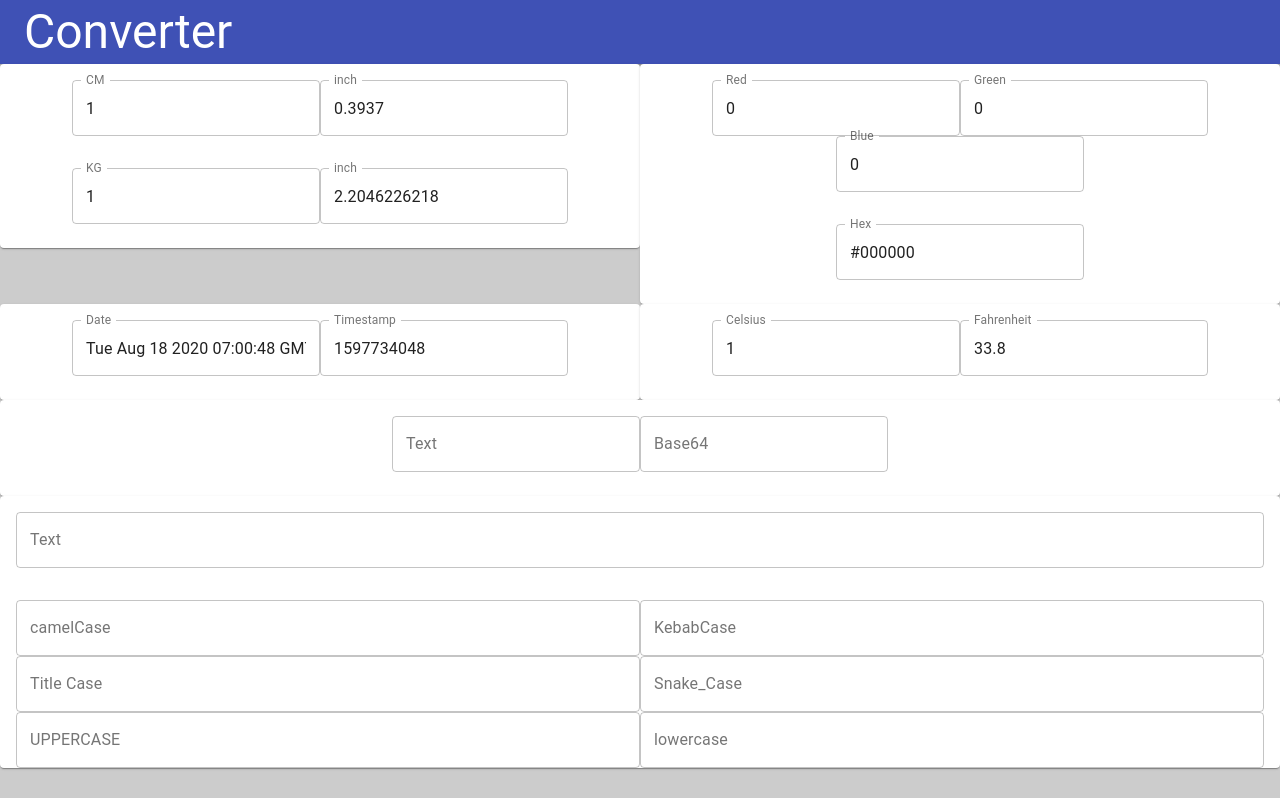
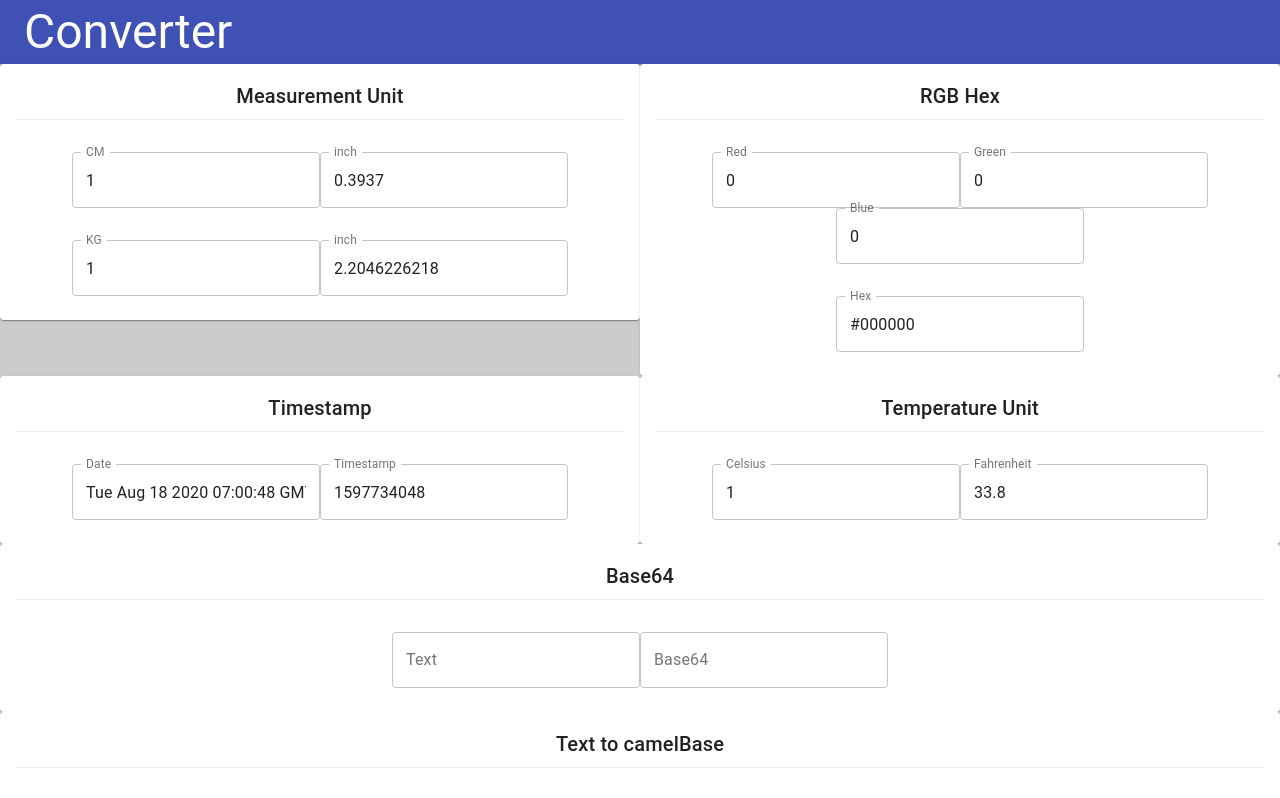
Before and after one commit to LuPoYi/converter, a React (Create React App) app: page / in a window 1280 px wide. Shown: the top 798 px of the page. Built offline with nearby package versions, Linux system fonts and the light colour scheme.

Commit message:
Add title

```diff
--- a/src/components/Base64.js
+++ b/src/components/Base64.js
@@ -3,6 +3,8 @@ import { makeStyles } from '@material-ui/core/styles'
 import TextField from '@material-ui/core/TextField'
 import Card from '@material-ui/core/Card'
 import CardContent from '@material-ui/core/CardContent'
+import Typography from "@material-ui/core/Typography";
+import Divider from "@material-ui/core/Divider";
 
 const useStyles = makeStyles({
   root: {
@@ -42,6 +44,10 @@ function Base64() {
   return (
     <Card className={classes.root}>
       <CardContent>
+        <Typography variant={"h6"} gutterBottom>Base64</Typography>
+        <Divider className={classes.divider} light />
+      </CardContent>
+      <CardContent>
         <TextField label="Text" variant="outlined" onChange={handleTextChange} value={text} />
         <TextField label="Base64" variant="outlined" onChange={base64HandleChange} value={base64} />
       </CardContent>
--- a/src/components/CamelCase.js
+++ b/src/components/CamelCase.js
@@ -3,6 +3,8 @@ import { makeStyles } from '@material-ui/core/styles'
 import TextField from '@material-ui/core/TextField'
 import Card from '@material-ui/core/Card'
 import CardContent from '@material-ui/core/CardContent'
+import Typography from "@material-ui/core/Typography";
+import Divider from "@material-ui/core/Divider";
 
 const useStyles = makeStyles({
   root: {
@@ -104,6 +106,10 @@ function CamelCase() {
   return (
     <Card className={classes.root}>
       <CardContent>
+        <Typography variant={"h6"} gutterBottom>Text to camelBase</Typography>
+        <Divider className={classes.divider} light />
+      </CardContent>
+      <CardContent>
         <TextField
           label="Text"
           variant="outlined"
--- a/src/components/ColorCode.js
+++ b/src/components/ColorCode.js
@@ -3,6 +3,8 @@ import { makeStyles } from '@material-ui/core/styles'
 import TextField from '@material-ui/core/TextField'
 import Card from '@material-ui/core/Card'
 import CardContent from '@material-ui/core/CardContent'
+import Typography from "@material-ui/core/Typography";
+import Divider from "@material-ui/core/Divider";
 
 const useStyles = makeStyles({
   root: {
@@ -113,6 +115,10 @@ const ColorCode = () => {
   return (
     <Card className={classes.root}>
       <CardContent>
+        <Typography variant={"h6"} gutterBottom>RGB Hex</Typography>
+        <Divider className={classes.divider} light />
+      </CardContent>
+      <CardContent>
         <TextField label="Red" variant="outlined" onChange={handleRedChange} value={red} />
         <TextField label="Green" variant="outlined" onChange={handleGreenChange} value={green} />
         <TextField label="Blue" variant="outlined" onChange={handleBlueChange} value={blue} />
--- a/src/components/MeasurementUnit.js
+++ b/src/components/MeasurementUnit.js
@@ -3,6 +3,8 @@ import { makeStyles } from '@material-ui/core/styles'
 import TextField from '@material-ui/core/TextField'
 import Card from '@material-ui/core/Card'
 import CardContent from '@material-ui/core/CardContent'
+import Typography from "@material-ui/core/Typography";
+import Divider from "@material-ui/core/Divider";
 
 const useStyles = makeStyles({
   root: {
@@ -44,6 +46,10 @@ const MeasurementUnit = () => {
   return (
     <Card className={classes.root}>
       <CardContent>
+        <Typography variant={"h6"} gutterBottom>Measurement Unit</Typography>
+        <Divider className={classes.divider} light />
+      </CardContent>
+      <CardContent>
         <TextField label="CM" variant="outlined" onChange={cmHandleChange} value={cm} />
         <TextField label="inch" variant="outlined" onChange={inchHandleChange} value={inch} />
       </CardContent>
--- a/src/components/TemperatureUnit.js
+++ b/src/components/TemperatureUnit.js
@@ -3,6 +3,8 @@ import { makeStyles } from '@material-ui/core/styles'
 import TextField from '@material-ui/core/TextField'
 import Card from '@material-ui/core/Card'
 import CardContent from '@material-ui/core/CardContent'
+import Typography from "@material-ui/core/Typography";
+import Divider from "@material-ui/core/Divider";
 
 const useStyles = makeStyles({
   root: {
@@ -29,6 +31,10 @@ function TemperatureUnit() {
   return (
     <Card className={classes.root}>
       <CardContent>
+        <Typography variant={"h6"} gutterBottom>Temperature Unit</Typography>
+        <Divider className={classes.divider} light />
+      </CardContent>
+      <CardContent>
         <TextField
           label="Celsius"
           variant="outlined"
--- a/src/components/Timestamp.js
+++ b/src/components/Timestamp.js
@@ -3,11 +3,14 @@ import { makeStyles } from '@material-ui/core/styles'
 import TextField from '@material-ui/core/TextField'
 import Card from '@material-ui/core/Card'
 import CardContent from '@material-ui/core/CardContent'
+import Typography from "@material-ui/core/Typography";
+import Divider from "@material-ui/core/Divider";
 
 const useStyles = makeStyles({
   root: {
     width: '50%',
     float: 'left',
+
   },
 })
 
@@ -28,6 +31,10 @@ function Timestamp() {
   return (
     <Card className={classes.root}>
       <CardContent>
+        <Typography variant={"h6"} gutterBottom>Timestamp</Typography>
+        <Divider className={classes.divider} light />
+      </CardContent>
+      <CardContent>
         <TextField label="Date" variant="outlined" onChange={dateHandleChange} value={date} />
         <TextField
           label="Timestamp"
```
